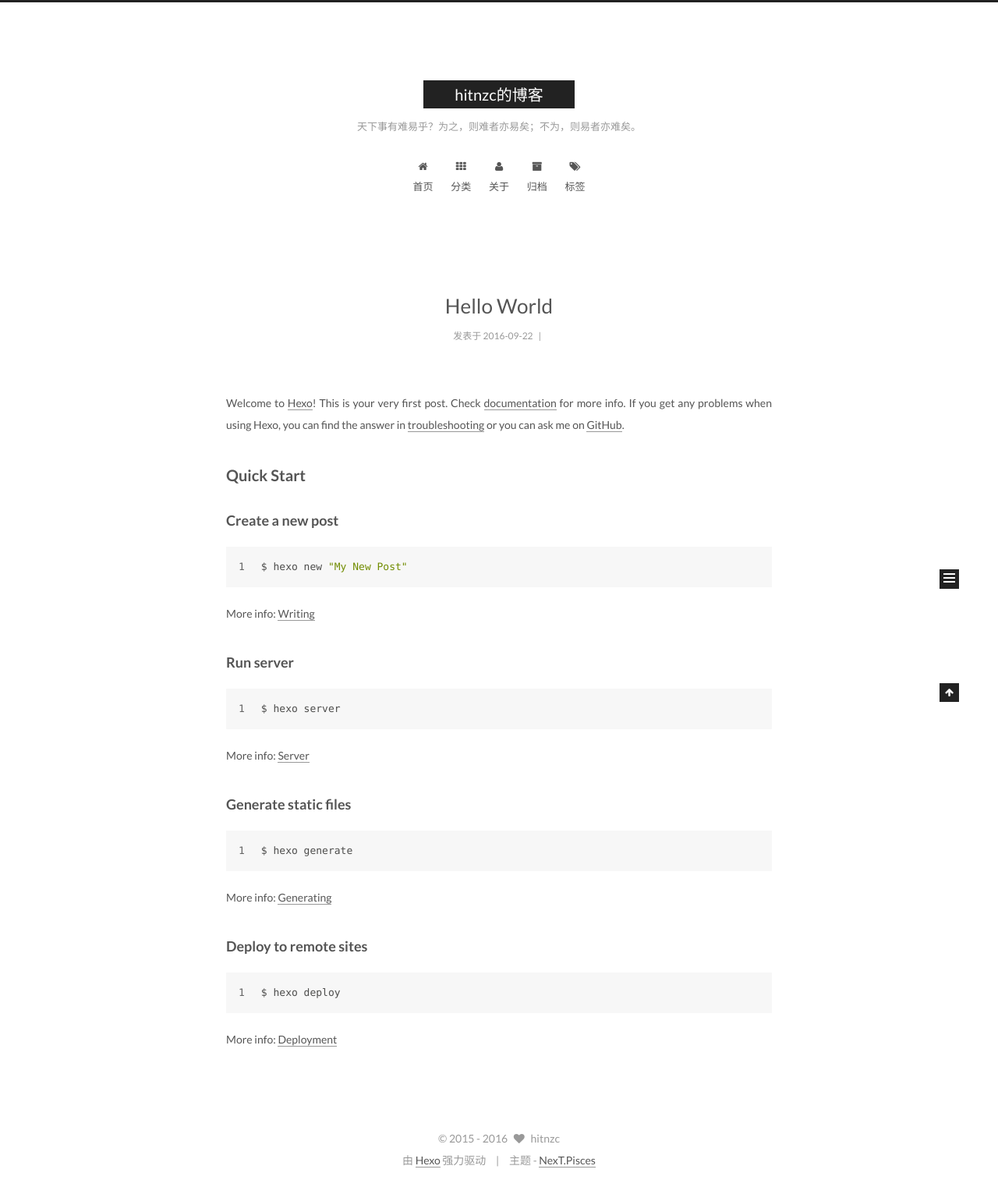
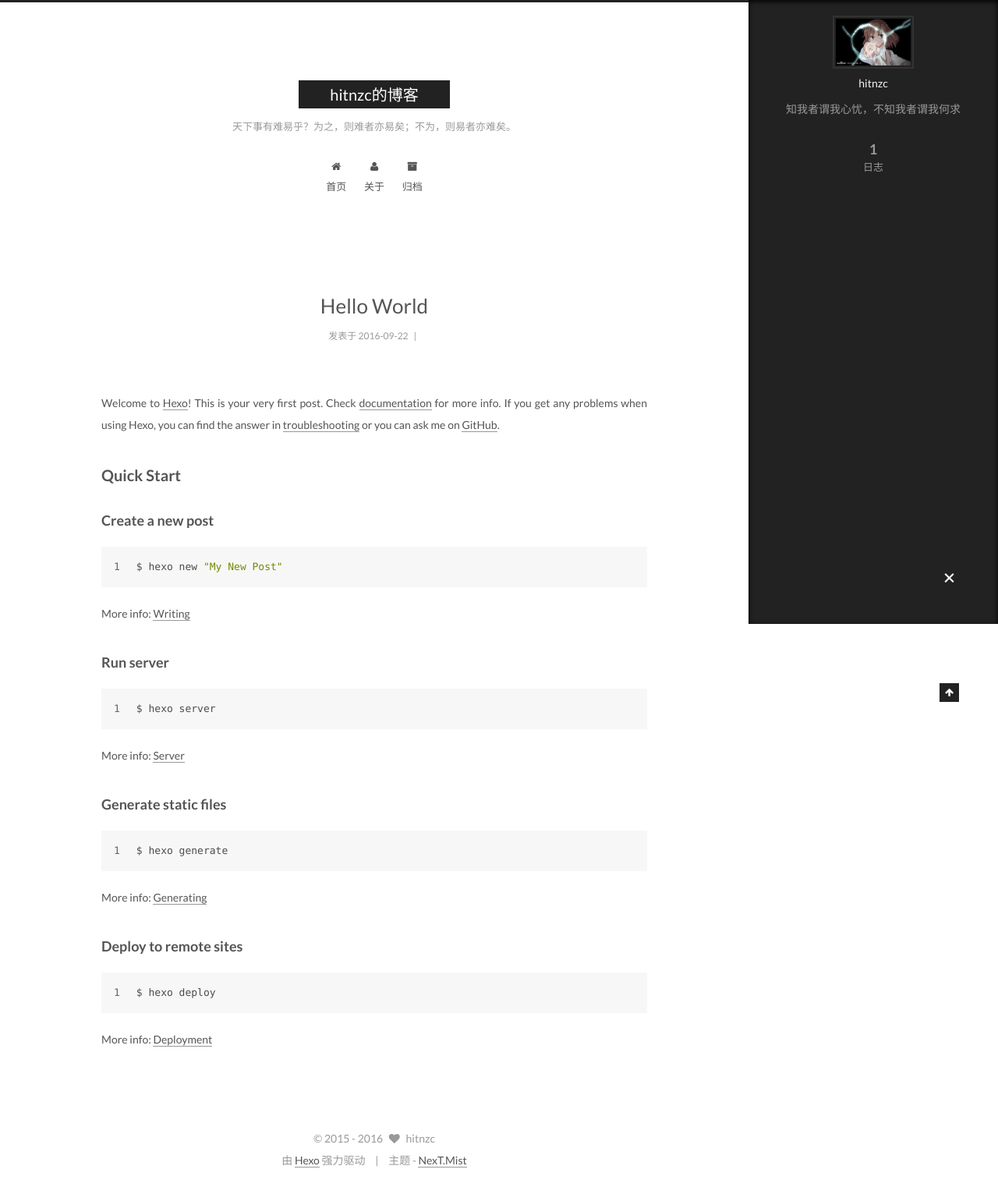
Before and after one commit to hitnzc/hitnzc.github.io, a plain HTML site: page index.html in a window 1280 px wide. Shown: the whole page at 78% size. Drawn offline with Linux system fonts and the light colour scheme; a script that the page names is missing.

Commit message:
Site updated: 2016-09-23 13:35:53

```diff
--- a/2016/09/22/hello-world/index.html
+++ b/2016/09/22/hello-world/index.html
@@ -5,7 +5,7 @@
 
 
 
-<html class="theme-next pisces use-motion">
+<html class="theme-next mist use-motion">
 <head>
   <meta charset="UTF-8"/>
 <meta http-equiv="X-UA-Compatible" content="IE=edge,chrome=1" />
@@ -103,7 +103,7 @@ Quick">
 <script type="text/javascript" id="hexo.configuration">
   var NexT = window.NexT || {};
   var CONFIG = {
-    scheme: 'Pisces',
+    scheme: 'Mist',
     sidebar: {"position":"left","display":"always"},
     fancybox: true,
     motion: true,
@@ -177,16 +177,6 @@ Quick">
         </li>
 
 
-        <li class="menu-item menu-item-categories">
-          <a href="/categories" rel="section">
-
-              <i class="menu-item-icon fa fa-fw fa-th"></i> <br />
-
-            分类
-          </a>
-        </li>
-
-
         <li class="menu-item menu-item-about">
           <a href="/about" rel="section">
 
@@ -203,16 +193,6 @@ Quick">
               <i class="menu-item-icon fa fa-fw fa-archive"></i> <br />
 
             归档
-          </a>
-        </li>
-
-
-        <li class="menu-item menu-item-tags">
-          <a href="/tags" rel="section">
-
-              <i class="menu-item-icon fa fa-fw fa-tags"></i> <br />
-
-            标签
           </a>
         </li>
 
@@ -482,7 +462,7 @@ Quick">
 <div class="theme-info">
   主题 -
   <a class="theme-link" href="https://github.com/iissnan/hexo-theme-next">
-    NexT.Pisces
+    NexT.Mist
   </a>
 </div>
 
@@ -549,13 +529,6 @@ Quick">
 
 
 
-  <script type="text/javascript" src="/js/src/affix.js?v=5.0.1"></script>
-
-  <script type="text/javascript" src="/js/src/schemes/pisces.js?v=5.0.1"></script>
-
-
-
-
   <script type="text/javascript" src="/js/src/scrollspy.js?v=5.0.1"></script>
 <script type="text/javascript" src="/js/src/post-details.js?v=5.0.1"></script>
 
--- a/index.html
+++ b/index.html
@@ -5,7 +5,7 @@
 
 
 
-<html class="theme-next pisces use-motion">
+<html class="theme-next mist use-motion">
 <head>
   <meta charset="UTF-8"/>
 <meta http-equiv="X-UA-Compatible" content="IE=edge,chrome=1" />
@@ -99,7 +99,7 @@
 <script type="text/javascript" id="hexo.configuration">
   var NexT = window.NexT || {};
   var CONFIG = {
-    scheme: 'Pisces',
+    scheme: 'Mist',
     sidebar: {"position":"left","display":"always"},
     fancybox: true,
     motion: true,
@@ -175,16 +175,6 @@
         </li>
 
 
-        <li class="menu-item menu-item-categories">
-          <a href="/categories" rel="section">
-
-              <i class="menu-item-icon fa fa-fw fa-th"></i> <br />
-
-            分类
-          </a>
-        </li>
-
-
         <li class="menu-item menu-item-about">
           <a href="/about" rel="section">
 
@@ -201,16 +191,6 @@
               <i class="menu-item-icon fa fa-fw fa-archive"></i> <br />
 
             归档
-          </a>
-        </li>
-
-
-        <li class="menu-item menu-item-tags">
-          <a href="/tags" rel="section">
-
-              <i class="menu-item-icon fa fa-fw fa-tags"></i> <br />
-
-            标签
           </a>
         </li>
 
@@ -436,7 +416,7 @@
 <div class="theme-info">
   主题 -
   <a class="theme-link" href="https://github.com/iissnan/hexo-theme-next">
-    NexT.Pisces
+    NexT.Mist
   </a>
 </div>
 
@@ -503,13 +483,6 @@
 
 
 
-  <script type="text/javascript" src="/js/src/affix.js?v=5.0.1"></script>
-
-  <script type="text/javascript" src="/js/src/schemes/pisces.js?v=5.0.1"></script>
-
-
-
-
 
 
 
```
Also changed, not shown: archives/2016/09/index.html (+3 -30 lines), archives/2016/index.html (+3 -30 lines), archives/index.html (+3 -30 lines).
